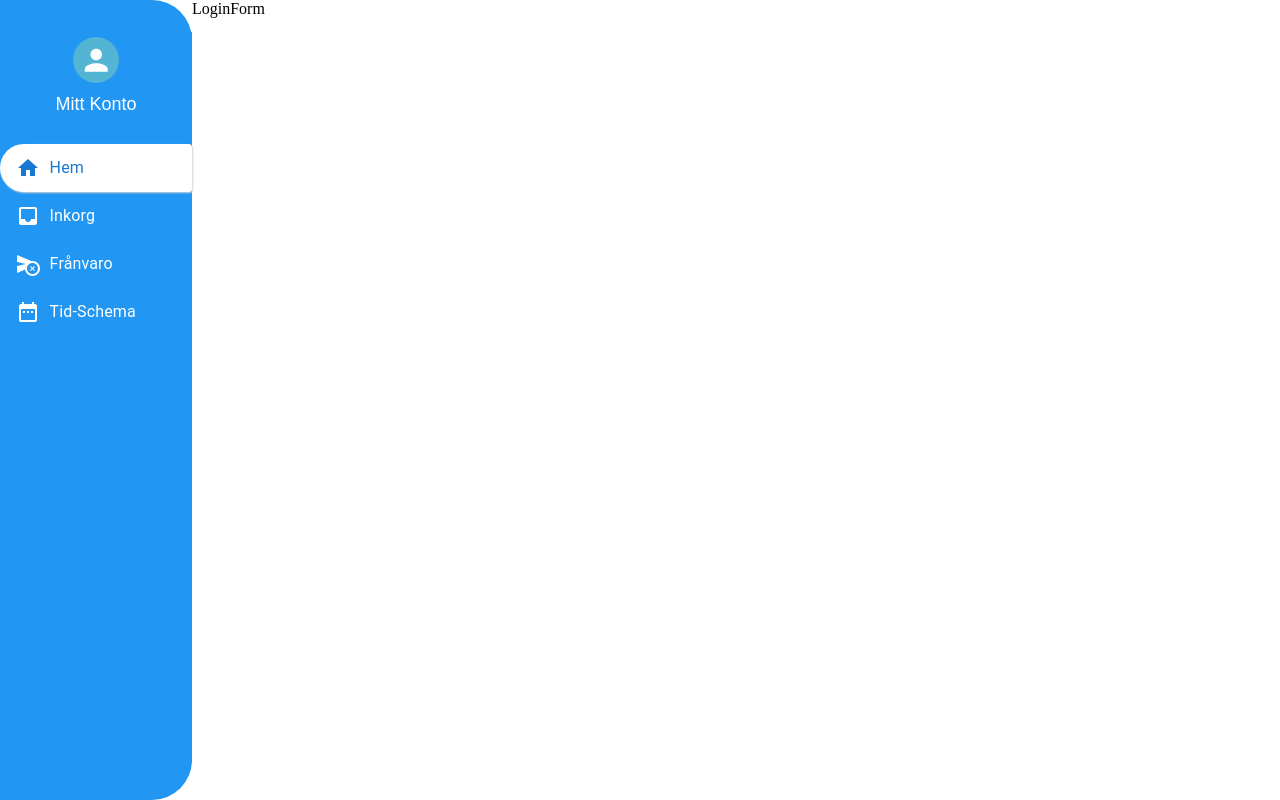
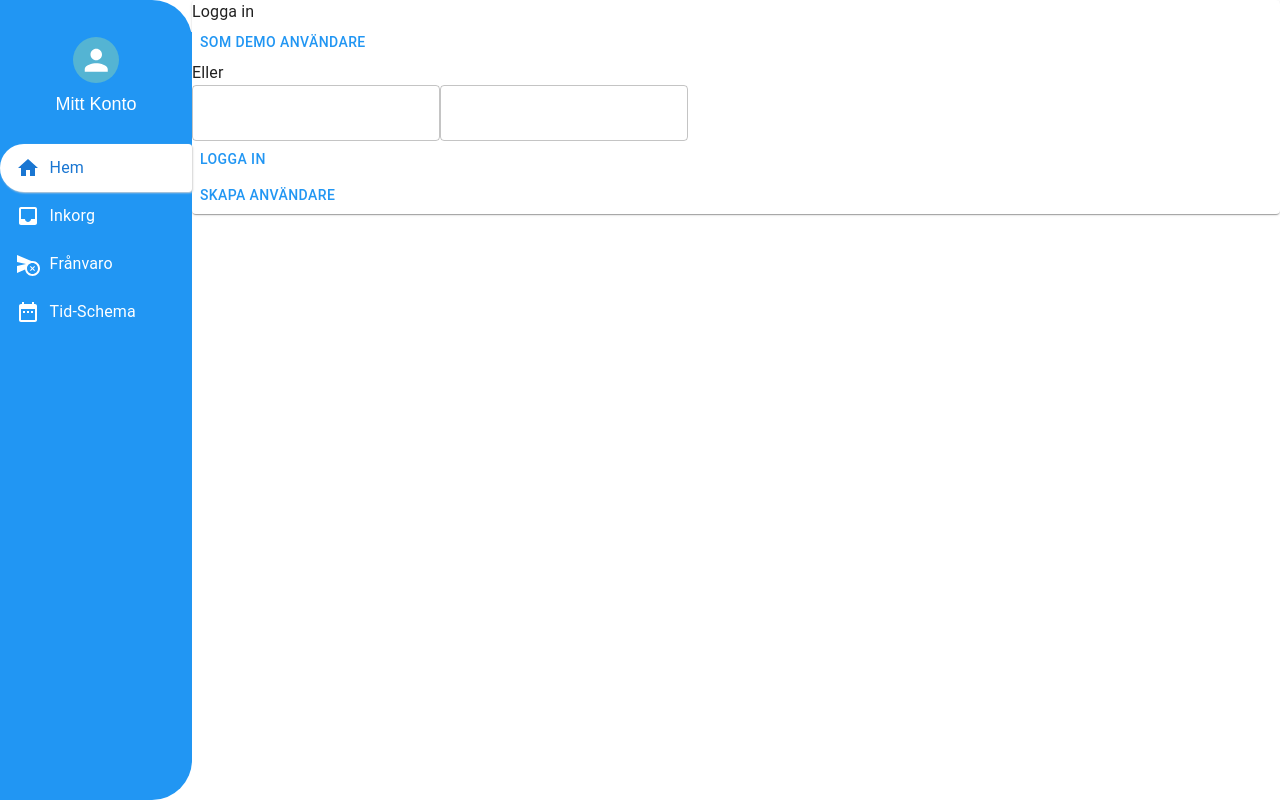
Before and after one commit to A-ForssmanP/InteractWithSchool, a React (Vite) app in the folder frontend/: page /loggaIn in a window 1280 px wide. Built offline with nearby package versions, Linux system fonts and the light colour scheme; the HTML template or start-up script is replaced by a standard one.

Commit message:
add content to loginForm

```diff
--- a/frontend/src/components/loginForm/LoginForm.jsx
+++ b/frontend/src/components/loginForm/LoginForm.jsx
@@ -1,7 +1,25 @@
-import { Box, Paper } from "@mui/material";
+import { Box, Paper, Typography, Button, TextField } from "@mui/material";
 
 function LoginForm() {
-  return <Box>LoginForm</Box>;
+  return (
+    <Box>
+      <Paper>
+        <Typography>Logga in</Typography>
+        <Box component={"from"}>
+          <Button>Som demo användare</Button>
+          <Typography>Eller</Typography>
+        </Box>
+        <Box component={"form"}>
+          <Box>
+            <TextField />
+            <TextField />
+          </Box>
+          <Button>Logga in</Button>
+        </Box>
+        <Button>Skapa användare</Button>
+      </Paper>
+    </Box>
+  );
 }
 
 export default LoginForm;
```
